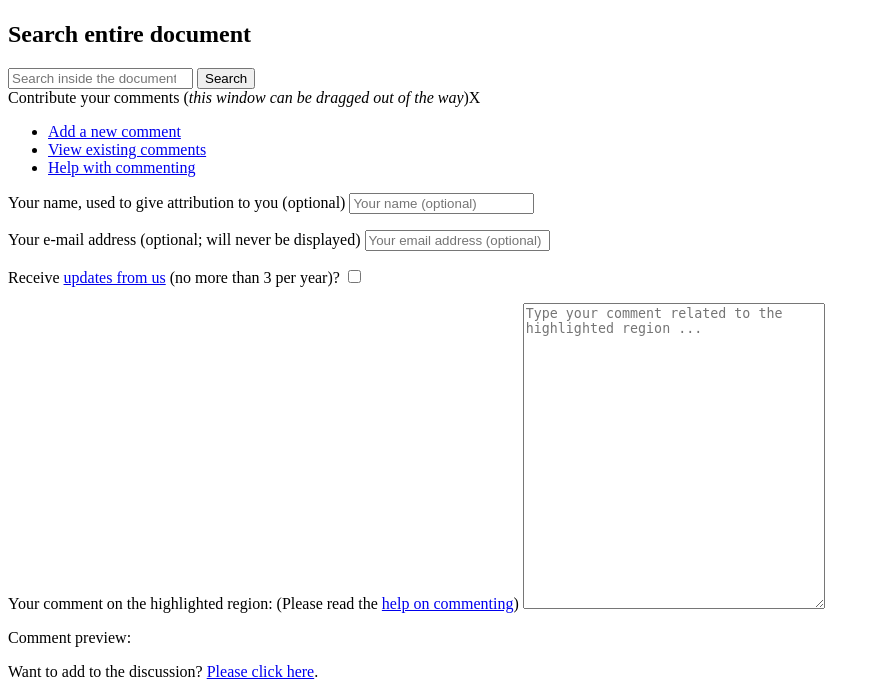
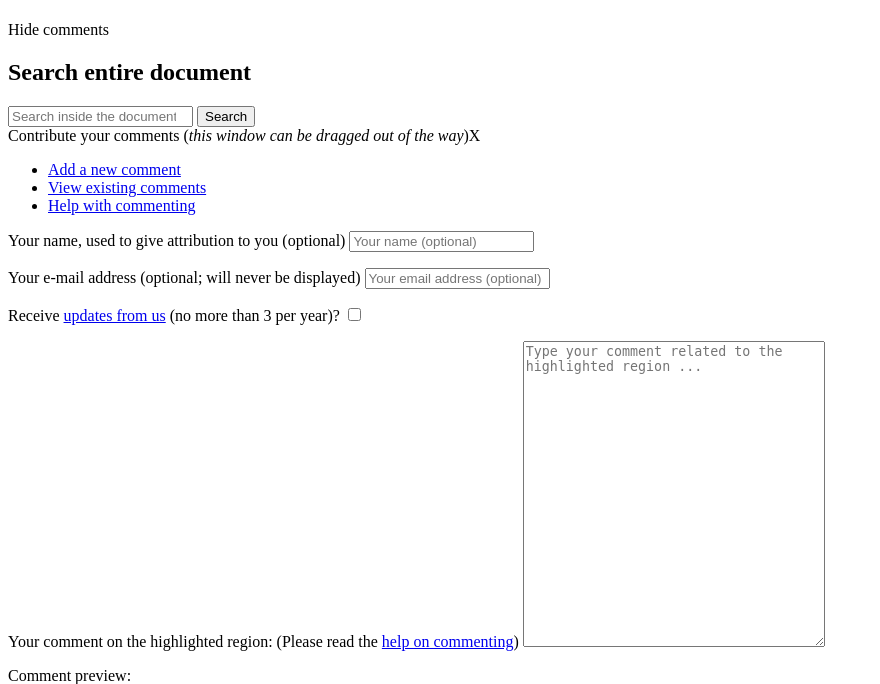
Before and after one commit to mudiarto/ucommentapp, a Django app: template templates/document-page.html in a window 1280 px wide. Shown: the top 684 px of the page, without its empty margins (0-880 px from the left). Run offline with Django 3.2, Linux system fonts and the light colour scheme; the template is opened without the code that fills it, so the values that code supplies are empty.

Commit message:
IP issue resolved; header show/hide comment fixed also.

```diff
--- a/media/ucomment.css
+++ b/media/ucomment.css
@@ -79,6 +79,7 @@
 .ucomment-show-hide-ucomments{
     float: left;
 	width: 50%;
+	font-style: italic;
 }
 .ucomment-nav-links{
 	position: absolute;
--- a/templates/document-page.html
+++ b/templates/document-page.html
@@ -20,7 +20,7 @@
 	</div><!--#ucomment-header -->
 
 	<div id="ucomment-navigation-top" class="ucomment-navigation">
-		<div class="ucomment-show-hide-ucomments" style="display: none;">Hide comments<!--THIS WILL BE REPLACED BY JAVASCRIPT--></div>
+		<div class="ucomment-show-hide-ucomments" style="display: visible;">Hide comments<!--THIS WILL BE REPLACED BY JAVASCRIPT--></div>
 		<div class="ucomment-nav-links">{{ nav_links|safe }}</div>
 	</div> <!--#ucomment-navigation-->
 
--- a/views.py
+++ b/views.py
@@ -201,7 +201,7 @@
     try:
         ip = request.META['HTTP_X_FORWARDED_FOR']
     except KeyError:
-        pass
+        ip = ''
     else:
         # HTTP_X_FORWARDED_FOR is a comma-separated list; take first IP:
         ip = ip.split(',')[0]
```
